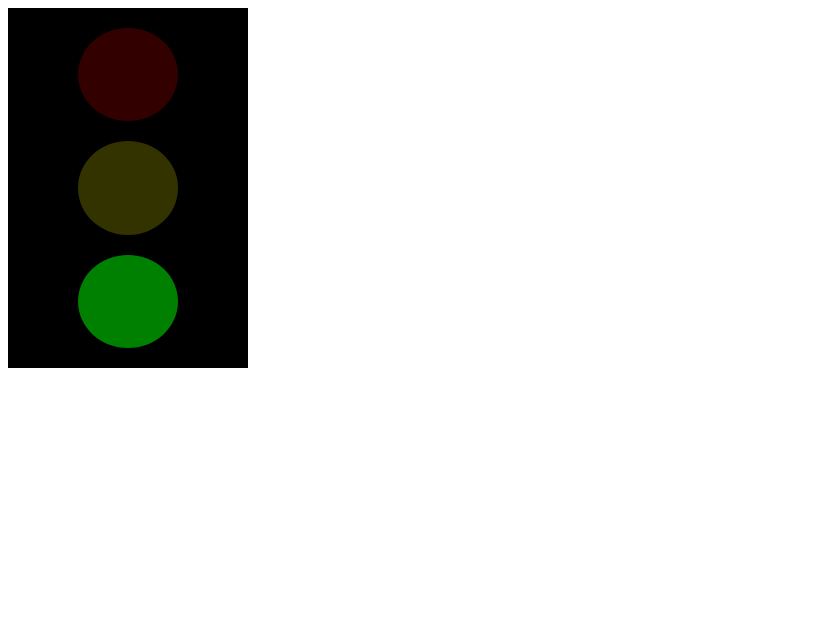
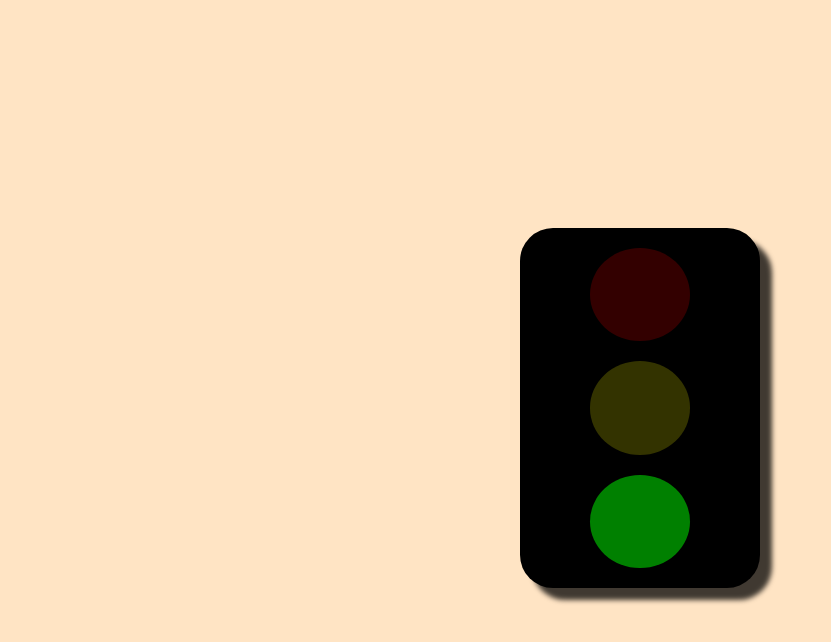
Before and after one commit to HN721/fgo24-dom-traffic-light, a plain HTML site: page index.html in a window 1280 px wide. Shown: the whole page, without its empty margins (0-831 px from the left). Drawn offline with Linux system fonts and the light colour scheme.

Commit message:
style: add shadow ,radius in container class

```diff
--- a/index.html
+++ b/index.html
@@ -15,6 +15,8 @@
     background-color: black;
     width: 200px;
     height: 320px;
+    border-radius: 33px;
+    box-shadow: 12px 12px 5px 0px rgba(0,0,0,0.75);
     padding: 20px;
 }
 
@@ -37,7 +39,13 @@
 .active {
     opacity: 1;
 }
-
+body{
+    display: flex ;
+    justify-content: center;
+    align-items: center;
+    height: 100vh;
+    background-color: bisque;
+}
 </style>
 </head>
 <body>
```
Also changed, not shown: image.png.
